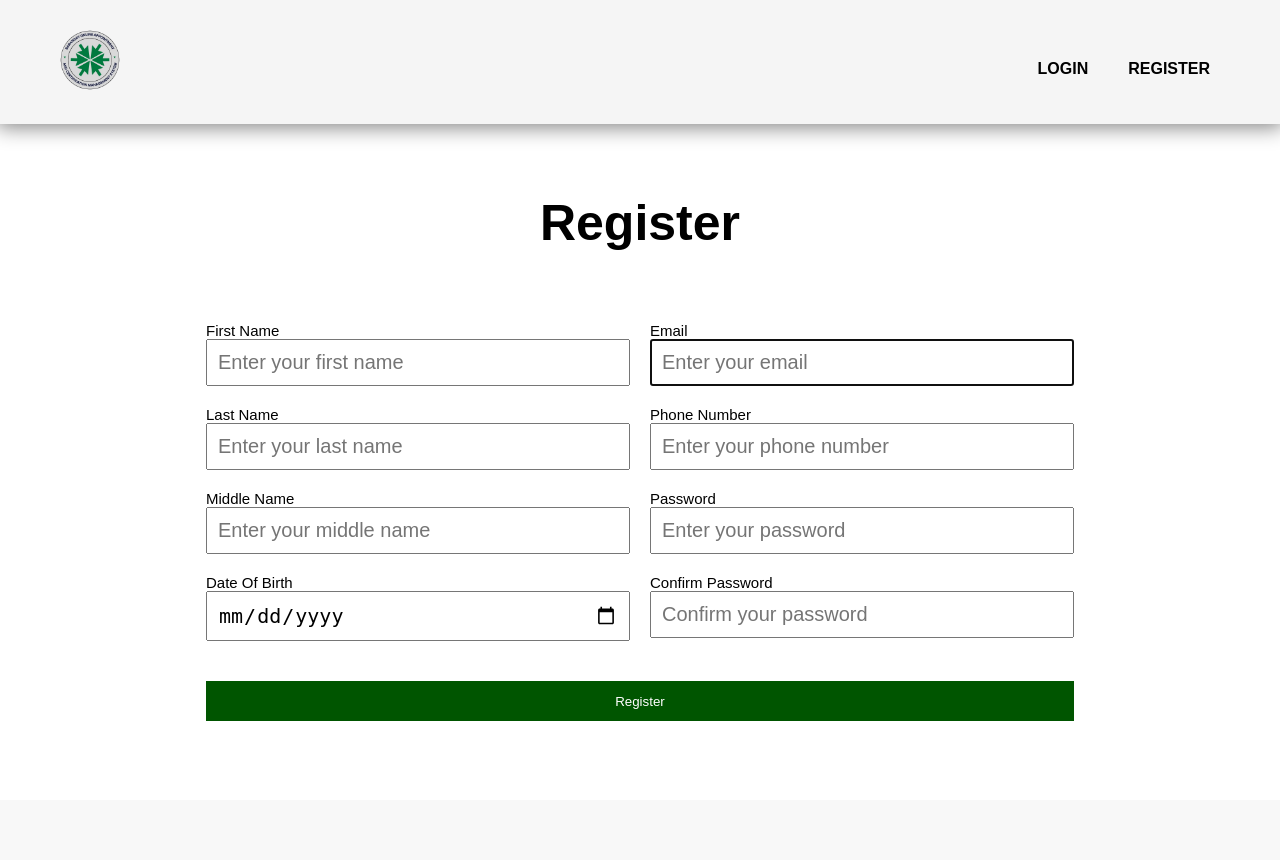
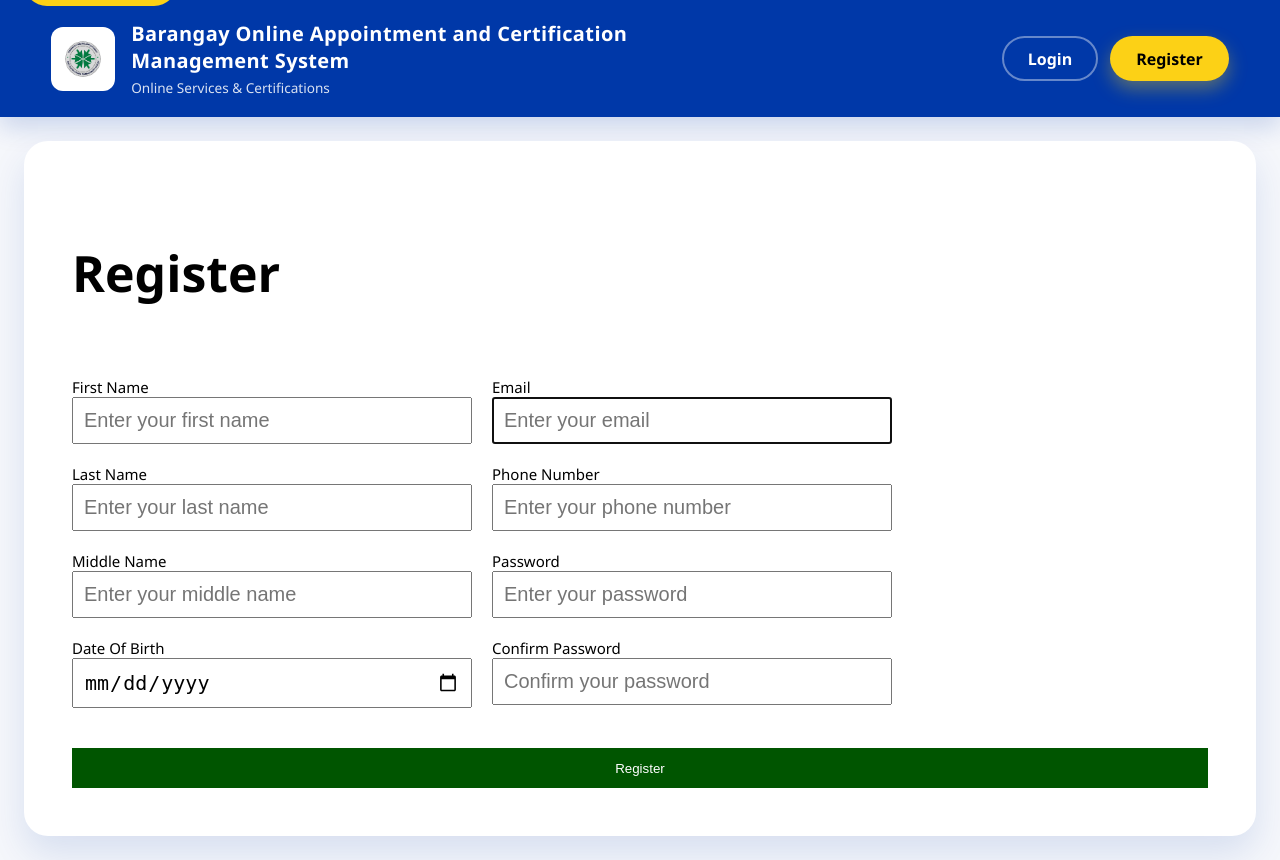
Before and after one commit to adamxparx/boacms, a Django app: page /register/ in a window 1280 px wide. Before the commit the page ends 721 px from the top, so only its background shows below. Run offline with Django 4.2, Linux system fonts and the light colour scheme.

Commit message:
feature(templates): redesigned base.

```diff
--- a/static/css/styles.css
+++ b/static/css/styles.css
@@ -1,84 +1,257 @@
+:root {
+    --color-primary: #0038a8;
+    --color-secondary: #fcd116;
+    --color-accent: #ce1126; /* use for alerts/errors */
+    --color-neutral: #ffffff;
+    --color-text: #000000;
+    --color-surface: rgba(0, 56, 168, 0.04);
+}
+
+* {
+    box-sizing: border-box;
+}
+
 body {
-    font-family: Arial, Helvetica, sans-serif;
+    margin: 0;
+    font-family: 'Segoe UI', Tahoma, Geneva, Verdana, sans-serif;
+    color: var(--color-text);
+    background-color: var(--color-surface);
+    min-height: 100vh;
+    display: flex;
+    flex-direction: column;
+}
+
+a {
+    color: inherit;
+    text-decoration: none;
+}
+
+a:hover,
+a:focus {
+    text-decoration: underline;
+}
+
+.skip-link {
+    position: absolute;
+    top: -40px;
+    left: 1.5rem;
+    background-color: var(--color-secondary);
+    color: var(--color-text);
+    padding: 0.75rem 1.25rem;
+    border-radius: 999px;
+    transition: top 0.2s ease;
+    z-index: 1000;
+}
+
+.skip-link:focus {
+    top: 1.5rem;
+}
+
+.site-header {
+    background-color: var(--color-primary);
+    color: var(--color-neutral);
+    padding: 1.25rem clamp(1.5rem, 4vw, 3.5rem);
+    display: flex;
+    flex-wrap: wrap;
+    align-items: center;
+    justify-content: space-between;
+    row-gap: 1.5rem;
+    box-shadow: 0 10px 24px rgba(0, 56, 168, 0.18);
+}
+
+.site-branding {
+    display: flex;
+    align-items: center;
+    gap: 1.25rem;
+    flex: 1 1 260px;
+}
+
+.brand {
+    display: flex;
+    align-items: center;
+    gap: 1rem;
+    color: var(--color-neutral);
+}
+
+.site-branding .brand:hover,
+.site-branding .brand:focus {
+    text-decoration: none;
+}
+
+.brand img {
+    width: 64px;
+    height: 64px;
+    object-fit: contain;
+    border-radius: 12px;
+    background-color: var(--color-neutral);
+    padding: 0.5rem;
+}
+
+.brand-copy {
+    display: flex;
+    flex-direction: column;
+    gap: 0.25rem;
+}
+
+.brand-title {
+    font-size: 1.25rem;
+    font-weight: 700;
+    letter-spacing: 0.4px;
+}
+
+.brand-subtitle {
+    font-size: 0.85rem;
+    opacity: 0.85;
+}
+
+.primary-nav {
+    flex: 2 1 320px;
+}
+
+.primary-nav ul {
     margin: 0;
     padding: 0;
-    box-sizing: border-box;
-    max-height: 100vh;
-    display: grid;
-    grid-template-rows: auto 1fr;
+    list-style: none;
+    display: flex;
+    gap: 1.5rem;
+    flex-wrap: wrap;
 }
 
-.container {
-    padding: 20px 50px 20px 50px;
-    background-color: whitesmoke;
-    display: flex;
-    justify-content: space-between;
-    box-shadow: 0 0 20px 3px gray;
-    margin-bottom: 20px;
+.primary-nav a {
+    color: rgba(255, 255, 255, 0.82);
+    font-weight: 600;
+    letter-spacing: 0.4px;
+    padding: 0.5rem 0;
+    border-bottom: 2px solid transparent;
+    transition: color 0.2s ease, border-color 0.2s ease;
 }
 
-.logo-appbar {
-    display: flex;
-    width: fit-content;
+.primary-nav a:hover,
+.primary-nav a:focus,
+.primary-nav a[aria-current="page"] {
+    color: var(--color-neutral);
+    border-color: var(--color-secondary);
 }
 
-.logo-appbar img {
-    width: 80px;
+.header-actions {
+    display: flex;
+    align-items: center;
+    gap: 1rem;
 }
 
-.logo-appbar:hover {
+.auth-links {
+    display: flex;
+    gap: 0.75rem;
+}
+
+.btn {
+    display: inline-flex;
+    align-items: center;
+    justify-content: center;
+    font-weight: 600;
+    border-radius: 999px;
+    padding: 0.6rem 1.5rem;
+    border: 2px solid transparent;
+    transition: transform 0.2s ease, box-shadow 0.2s ease, background-color 0.2s ease;
     cursor: pointer;
 }
 
-.appbar {
-    width: 500px;
-    display: flex;
-    justify-content: left;
-    align-items: center;
+.btn-primary {
+    background-color: var(--color-secondary);
+    color: var(--color-text);
+    box-shadow: 0 8px 18px rgba(252, 209, 22, 0.35);
 }
 
-.appbar ul {
-    display: flex;
-    list-style: none;
-    justify-content: left;
-    gap: 40px;
+.btn-primary:hover,
+.btn-primary:focus {
+    transform: translateY(-1px);
+    box-shadow: 0 12px 24px rgba(252, 209, 22, 0.45);
 }
 
-a {
-    text-decoration: none;
-    color: black;
-    padding: 2px 5px;
+.btn-text {
+    background-color: transparent;
+    border-color: rgba(255, 255, 255, 0.4);
+    color: var(--color-neutral);
 }
 
-li:hover {
-    transform: translateY(-10%);
+.btn-text:hover,
+.btn-text:focus {
+    background-color: rgba(255, 255, 255, 0.16);
 }
 
-.auth {
-    margin-top: 40px;
+.site-header .profile-dropdown {
+    margin: 0;
 }
 
-.auth ul{
-    display: flex;
-    list-style: none;
-    gap: 40px;
-    margin-right: 20px;
-    font-weight: bold;
-    cursor: pointer;
+.site-header .profile-dropdown summary {
+    display: inline-flex;
+    align-items: center;
+    gap: 0.5rem;
+    color: var(--color-secondary);
+    font-weight: 600;
 }
 
-.cert-content {
-    display: flex;
-    justify-content: center;
-    align-items: center;
-    height: 100px;
+.site-header .profile-dropdown summary::-webkit-details-marker {
+    display: none;
+}
+
+.site-header .dropdown-button {
+    background-color: var(--color-neutral);
+    box-shadow: 0 10px 30px rgba(0, 0, 0, 0.12);
+    border-radius: 12px;
+    padding: 0.75rem 0;
+    min-width: 180px;
+    right: 0;
+    top: calc(100% + 0.5rem);
+    border: 1px solid rgba(0, 0, 0, 0.08);
+}
+
+.site-header .dropdown-button button,
+.site-header .dropdown-button a div {
+    width: 100%;
+    background-color: transparent;
+    border: none;
+    color: var(--color-text);
+    padding: 0.65rem 1.5rem;
+}
+
+.site-header .dropdown-button button:hover,
+.site-header .dropdown-button a div:hover {
+    background-color: rgba(0, 56, 168, 0.08);
 }
 
 .content {
-    overflow-y: auto;
-    text-align: center;
-    align-content: center;
-    justify-items: center;
-    font-size: 40px;
-    height: auto;
+    flex: 1;
+    background-color: var(--color-neutral);
+    margin: 1.5rem;
+    padding: clamp(1.5rem, 4vw, 3rem);
+    border-radius: 24px;
+    box-shadow: 0 18px 36px rgba(0, 56, 168, 0.12);
 }
+
+.content > *:first-child {
+    margin-top: 0;
+}
+
+@media (max-width: 768px) {
+    .site-header {
+        flex-direction: column;
+        align-items: stretch;
+        text-align: center;
+    }
+
+    .site-branding,
+    .primary-nav,
+    .header-actions {
+        justify-content: center;
+    }
+
+    .primary-nav ul {
+        justify-content: center;
+    }
+
+    .content {
+        margin: 1rem;
+        padding: 1.5rem;
+    }
+}
--- a/templates/base.html
+++ b/templates/base.html
@@ -4,43 +4,45 @@
 <html lang="en">
     <head>
         <meta charset="UTF-8">
-        <title>{% block title %}Barangay OACMS{% endblock %}</title>
+        <title>{% block title %}Barangay Online Appointment and Certification Management System{% endblock %}</title>
         <link rel="stylesheet" href="{% static 'css/styles.css' %}">
         <link rel="icon" type="images/png" href="{% static 'images/logo.png' %}">
         {% block extra_css %}{% endblock %}
     </head>
     <body>
-        <div class="container">
-            <div class="logo-appbar">
-                <a href="{% url 'index' %}">
-                    <img src="{% static 'images/logo.png' %}" />
+        <a class="skip-link" href="#main-content">Skip to content</a>
+
+        <header class="site-header">
+            <div class="site-branding">
+                <a class="brand" href="{% url 'index' %}">
+                    <img src="{% static 'images/logo.png' %}" alt="Barangay OACMS logo" />
+                    <div class="brand-copy">
+                        <span class="brand-title">Barangay Online Appointment and Certification Management System</span>
+                        <span class="brand-subtitle">Online Services &amp; Certifications</span>
+                    </div>
                 </a>
-                <div class="appbar">
+                <nav class="primary-nav" aria-label="Main navigation">
                     {% block appbar %}{% endblock %}
-                </div>
+                </nav>
             </div>
-            <div>
+            <div class="header-actions">
                 {% if user.is_authenticated %}
                     {% block user_logout %}{% endblock %}
                 {% else %}
-                <div class="auth">
-                    <ul>
-                        <li class="login"><a href="{% url 'login' %}">LOGIN</a></li>
-                        <li class="register"><a href="{% url 'register' %}">REGISTER</a></li>
-                    </ul>
+                <div class="auth-links">
+                    <a class="btn btn-text" href="{% url 'login' %}">Login</a>
+                    <a class="btn btn-primary" href="{% url 'register' %}">Register</a>
                 </div>
                 {% endif %}
             </div>
-        </div>
+        </header>
 
-        <div class="content">
+        <main id="main-content" class="content">
 
             {% block content %}
-
                 <!-- BLOCK CONTENT -->
-
             {% endblock %}
 
-        </div>
+        </main>
     </body>
 </html>
```
